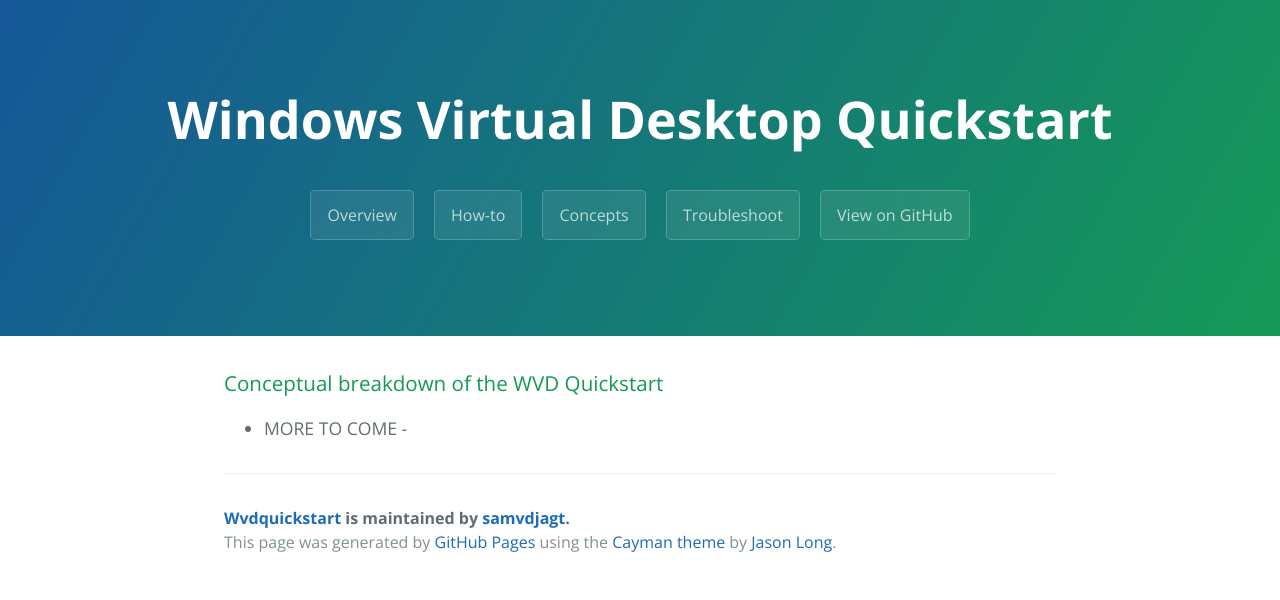
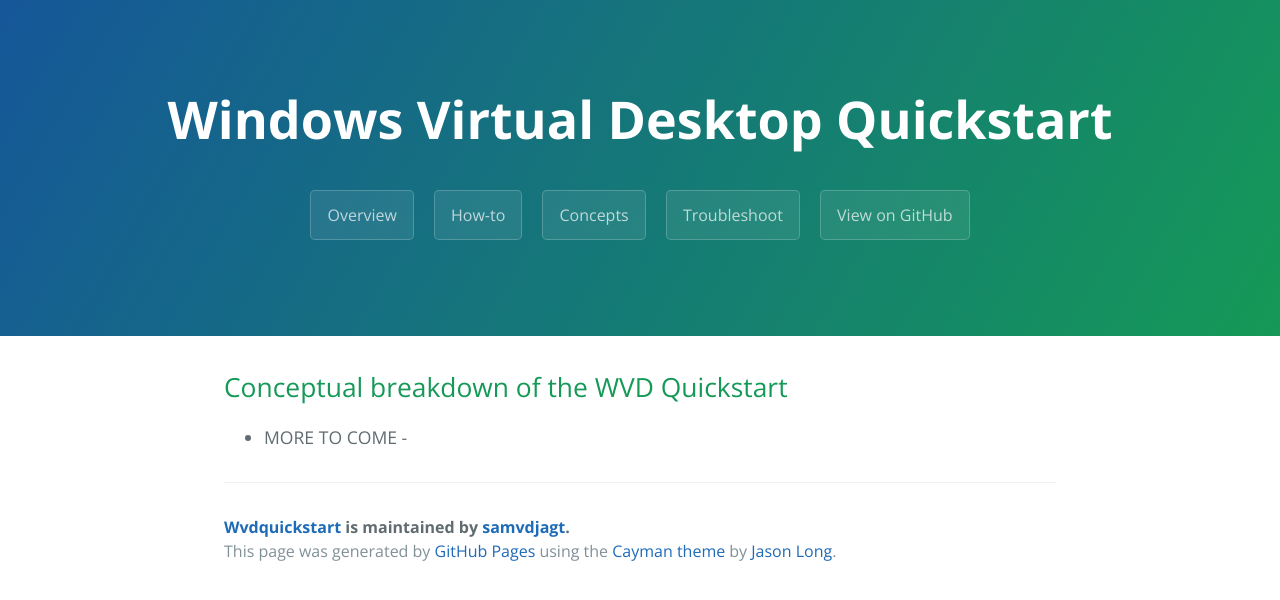
Before and after one commit to samvdjagt/wvdquickstart, a Jekyll site: the page built from concepts.md, in a window 1280 px wide. Shown: the top 600 px of the page. Built offline with Jekyll 4.4.1, drawn with Linux system fonts in a browser that asks for light colours.

```diff
--- a/concepts.md
+++ b/concepts.md
@@ -4,6 +4,6 @@ layout: template
 filename: concepts
 ---
 
-### Conceptual breakdown of the WVD Quickstart
+## Conceptual breakdown of the WVD Quickstart
 
 - MORE TO COME -
```
